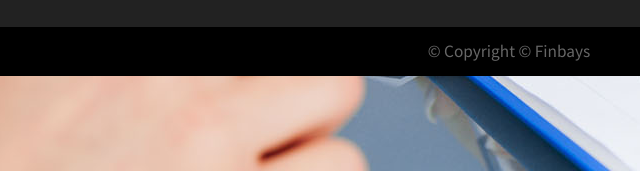
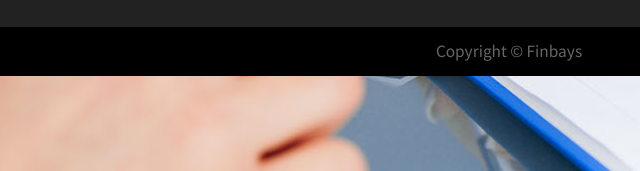
Before and after one commit to kg5laj/kg5laj.github.io, a plain HTML site: page index.html in a window 1280 px wide. Shown: the part 629-800 px from the top of the page, 131-771 px from the left. Drawn offline with Linux system fonts and the light colour scheme.

Commit message:
Add files via upload

```diff
--- a/index.html
+++ b/index.html
@@ -158,7 +158,7 @@ License: Creative Commons Attribution
             <div class="clear"></div>
         </div>
         <div class="footer-bottom">
-            <p>&copy; Copyright © Finbays </p>
+            <p>Copyright &copy; Finbays </p>
          </div>
     </footer>
 </div>
```
